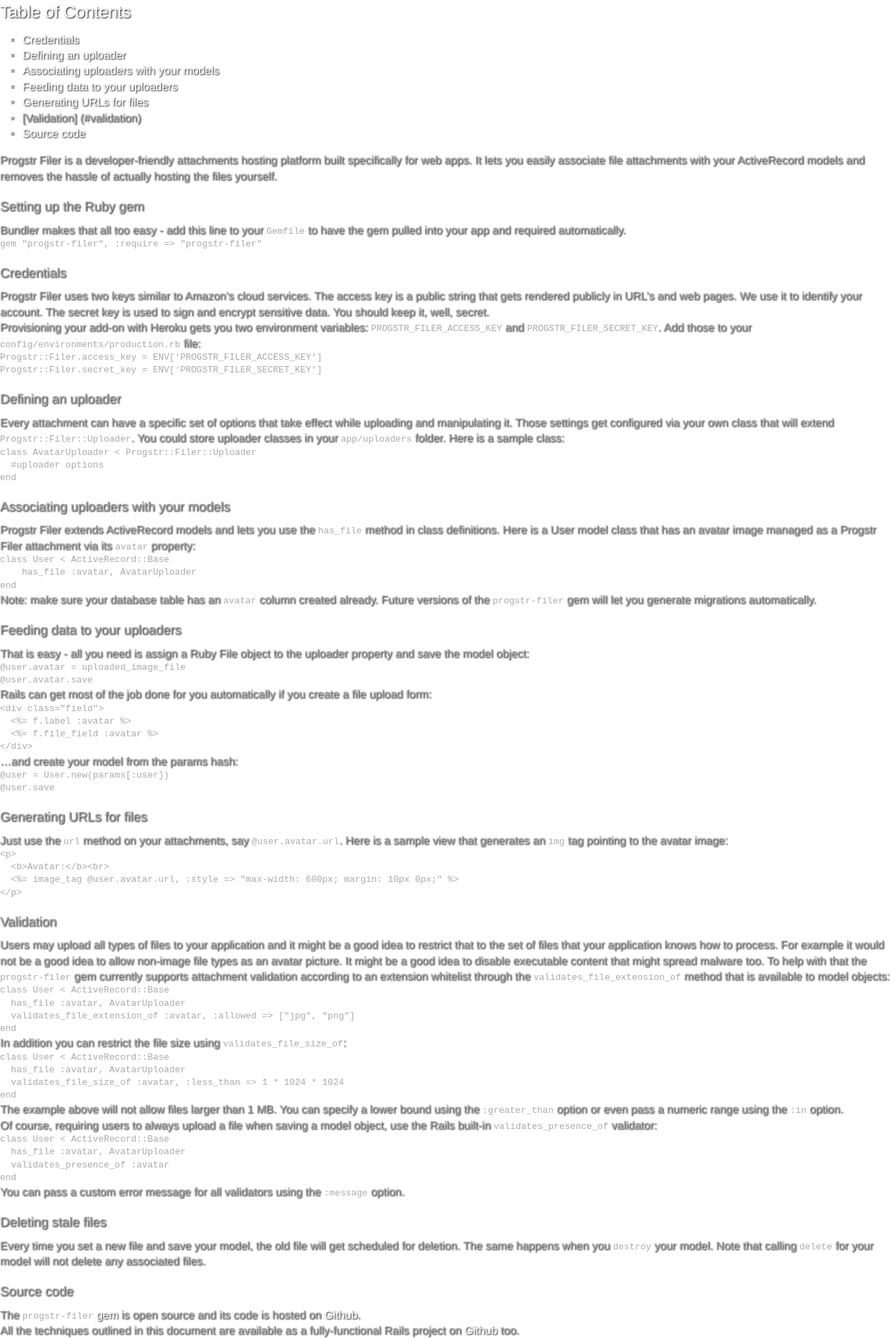
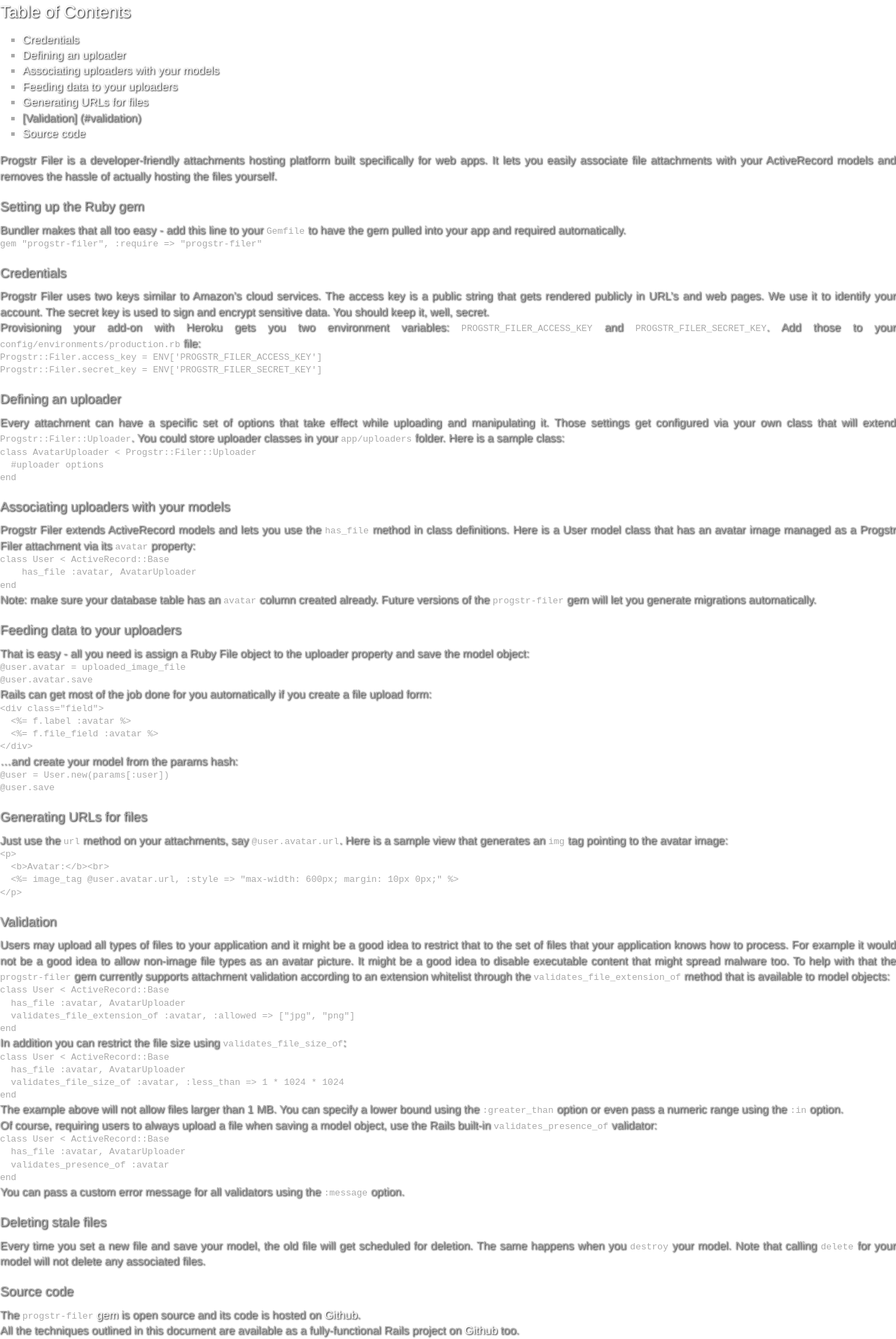
Before and after one commit to progstr/progstr.github.com, a Jekyll site: the page built from _posts/2011-12-23-filer-getting-started.md, in a window 1280 px wide. Shown: the whole page at 70% size. Built offline with Jekyll 4.4.1, drawn with Linux system fonts in a browser that asks for light colours.

Commit message:
Filer: justify body text.

```diff
--- a/stylesheets/no-navigation.css
+++ b/stylesheets/no-navigation.css
@@ -21,6 +21,10 @@ body {
 
     color: #aaa !important;
     background-color: transparent !important;
+}
+
+body p {
+    text-align: justify;
 }
 
 pre,code {
```
